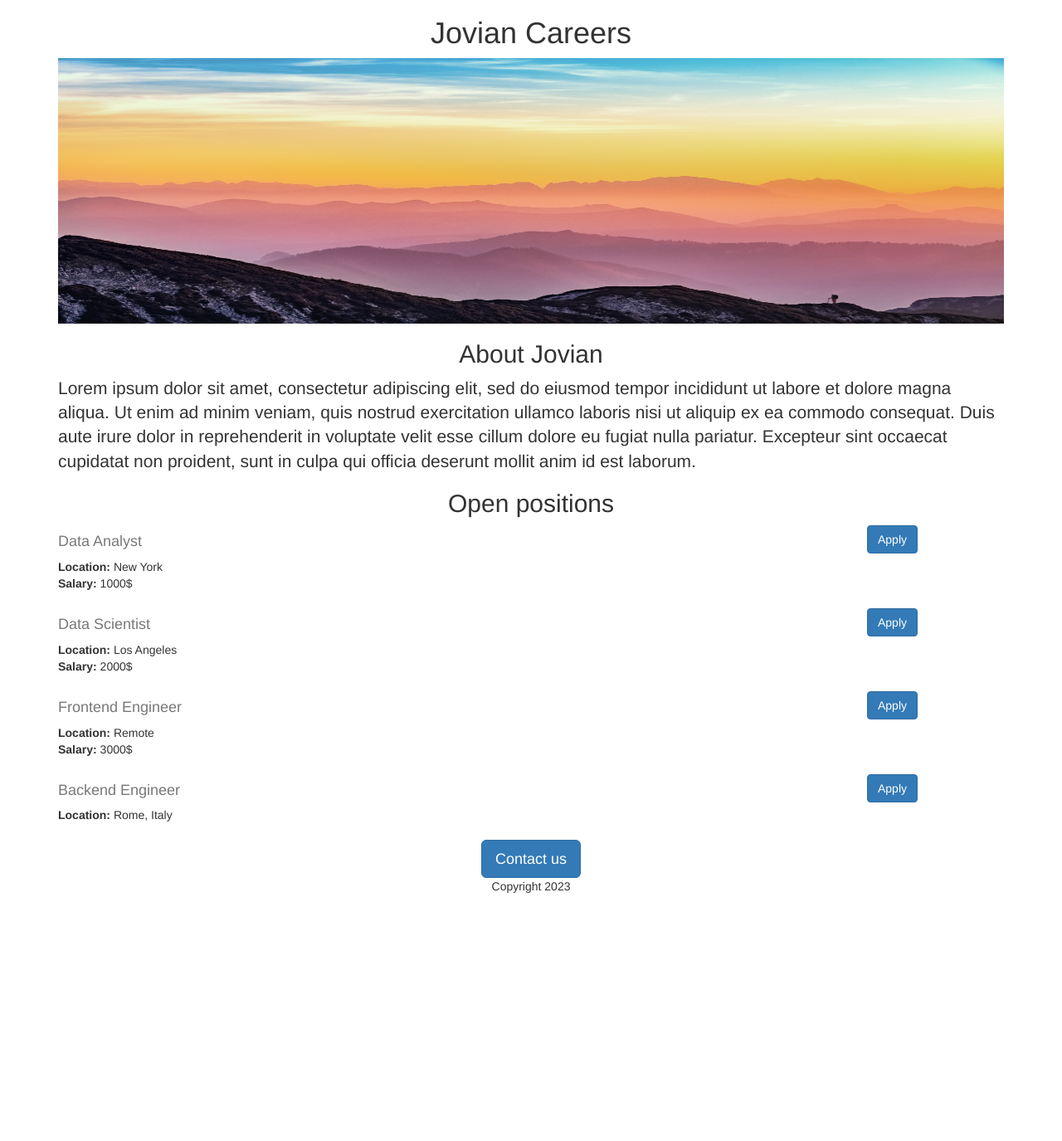
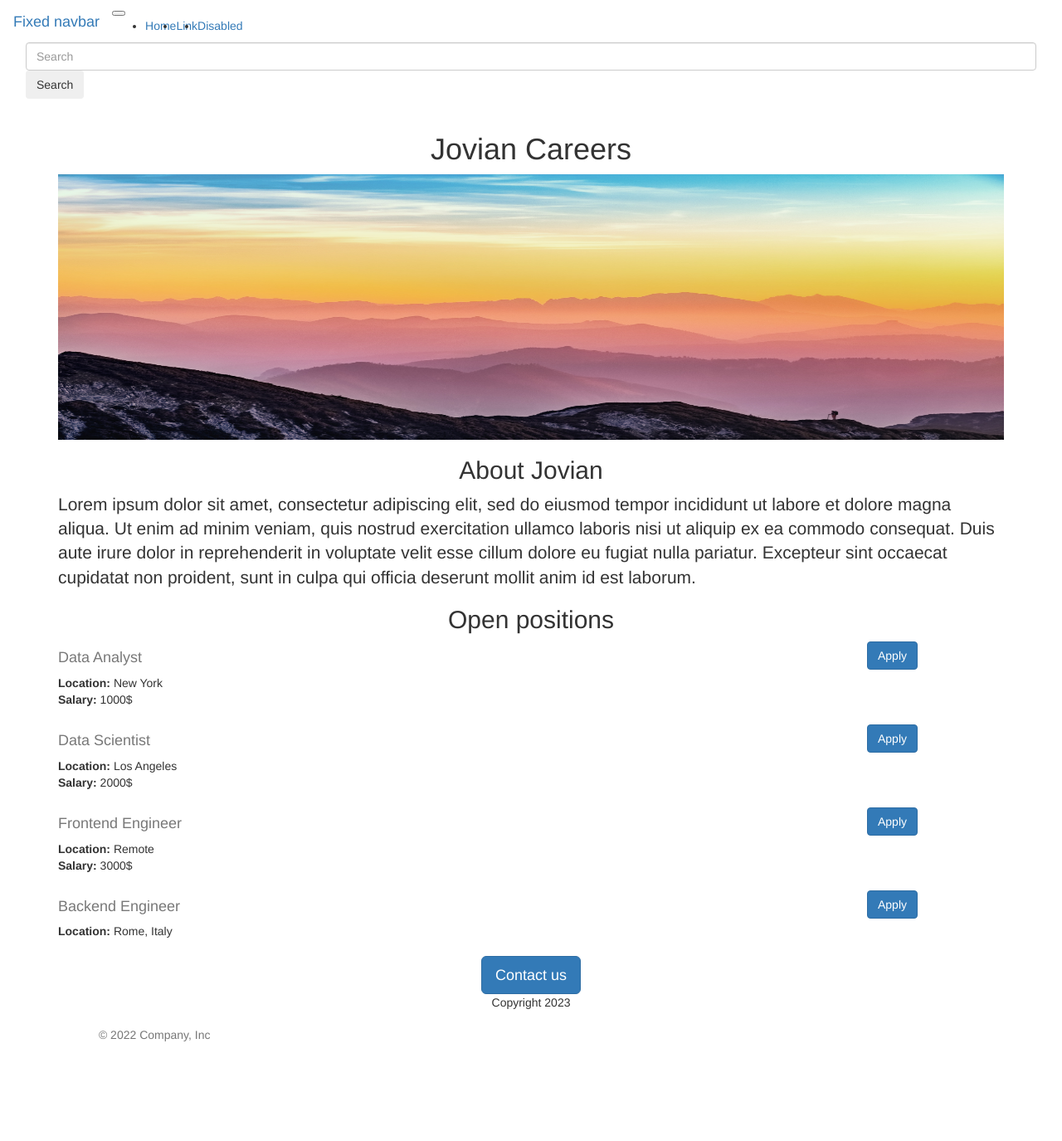
Before and after one commit to rosepad21/web-development-project-v2, a Flask app: page / in a window 1280 px wide. Shown: the whole page at 83% size. Before the commit the page ends 1076 px from the top, so only its background shows below. Run offline with Flask 2, Linux system fonts and the light colour scheme.

Commit message:
added footer and navigation bar

```diff
--- /dev/null
+++ b/templates/footer.html
@@ -0,0 +1,16 @@
+<div class="container">
+  <footer class="d-flex flex-wrap justify-content-between align-items-center py-3 my-4 border-top">
+    <div class="col-md-4 d-flex align-items-center">
+      <a href="/" class="mb-3 me-2 mb-md-0 text-muted text-decoration-none lh-1">
+        <svg class="bi" width="30" height="24"><use xlink:href="#bootstrap"/></svg>
+      </a>
+      <span class="mb-3 mb-md-0 text-muted">&copy; 2022 Company, Inc</span>
+    </div>
+
+    <ul class="nav col-md-4 justify-content-end list-unstyled d-flex">
+      <li class="ms-3"><a class="text-muted" href="#"><svg class="bi" width="24" height="24"><use xlink:href="#twitter"/></svg></a></li>
+      <li class="ms-3"><a class="text-muted" href="#"><svg class="bi" width="24" height="24"><use xlink:href="#instagram"/></svg></a></li>
+      <li class="ms-3"><a class="text-muted" href="#"><svg class="bi" width="24" height="24"><use xlink:href="#facebook"/></svg></a></li>
+    </ul>
+  </footer>
+</div>
--- a/templates/home.html
+++ b/templates/home.html
@@ -20,6 +20,7 @@
     </style>
   </head>
   <body>
+    {% include 'nav.html' %}
     <div class='container'>
     <h1 class='text-center mt-2 mb-4'>Jovian Careers</h1>
     <img id='banner' class='img-responsive' src="https://web-development-project.midorukawa.repl.co/static/banner.jpg" height="320">
@@ -40,5 +41,6 @@
     <p class='mt-10'>Copyright 2023</p>
     </div>
     </div>
+    {% include 'footer.html' %}
   </body>
 </html>
--- /dev/null
+++ b/templates/nav.html
@@ -0,0 +1,25 @@
+<nav class="navbar navbar-expand-md navbar-dark fixed-top bg-dark">
+  <div class="container-fluid">
+    <a class="navbar-brand" href="#">Fixed navbar</a>
+    <button class="navbar-toggler" type="button" data-bs-toggle="collapse" data-bs-target="#navbarCollapse" aria-controls="navbarCollapse" aria-expanded="false" aria-label="Toggle navigation">
+      <span class="navbar-toggler-icon"></span>
+    </button>
+    <div class="collapse navbar-collapse" id="navbarCollapse">
+      <ul class="navbar-nav me-auto mb-2 mb-md-0">
+        <li class="nav-item">
+          <a class="nav-link active" aria-current="page" href="#">Home</a>
+        </li>
+        <li class="nav-item">
+          <a class="nav-link" href="#">Link</a>
+        </li>
+        <li class="nav-item">
+          <a class="nav-link disabled">Disabled</a>
+        </li>
+      </ul>
+      <form class="d-flex" role="search">
+        <input class="form-control me-2" type="search" placeholder="Search" aria-label="Search">
+        <button class="btn btn-outline-success" type="submit">Search</button>
+      </form>
+    </div>
+  </div>
+</nav>
```
